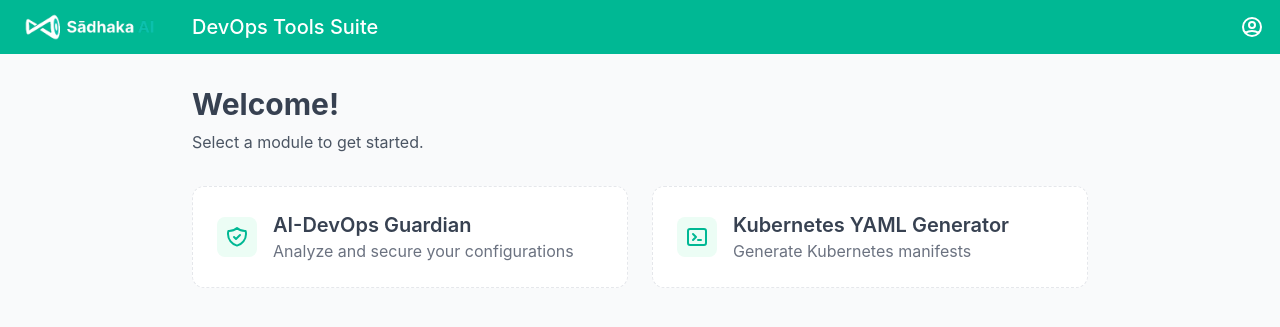
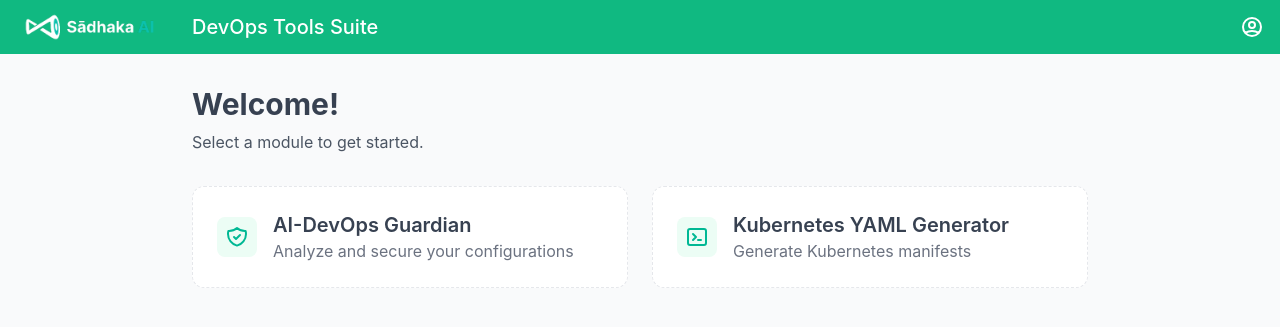
Before and after one commit to syamrali/React, a Flask app: page / in a window 1280 px wide. Shown: the top 327 px of the page. Run offline with Flask 3, Linux system fonts and the light colour scheme; the visitor is signed in with stand-in values (Sample User, id 1); some libraries are stand-ins or nearby versions.

Commit message:
Ui changes

```diff
--- a/app/templates/index.html
+++ b/app/templates/index.html
@@ -143,7 +143,7 @@ pre {
 }
 
 .header-custom {
-    background-color: #00b894;
+    background-color: #10b981;
     padding: 0.75rem 1rem;
 }
 .header-logo {
--- a/app/templates/login.html
+++ b/app/templates/login.html
@@ -7,7 +7,7 @@
     <link href="https://cdn.jsdelivr.net/npm/tailwindcss@2.2.19/dist/tailwind.min.css" rel="stylesheet">
     <style>
         body {
-            background-color: #00b894;
+            background-color: #10b981;
             font-family: 'Inter', sans-serif;
             /* align-items: center;
             justify-content: center; */
```
